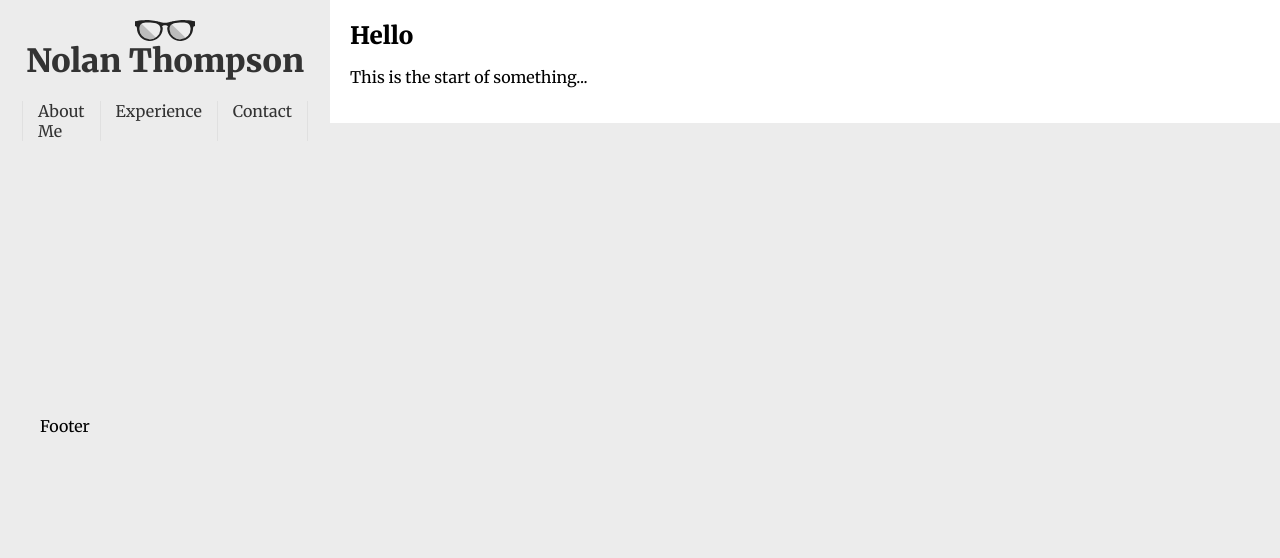
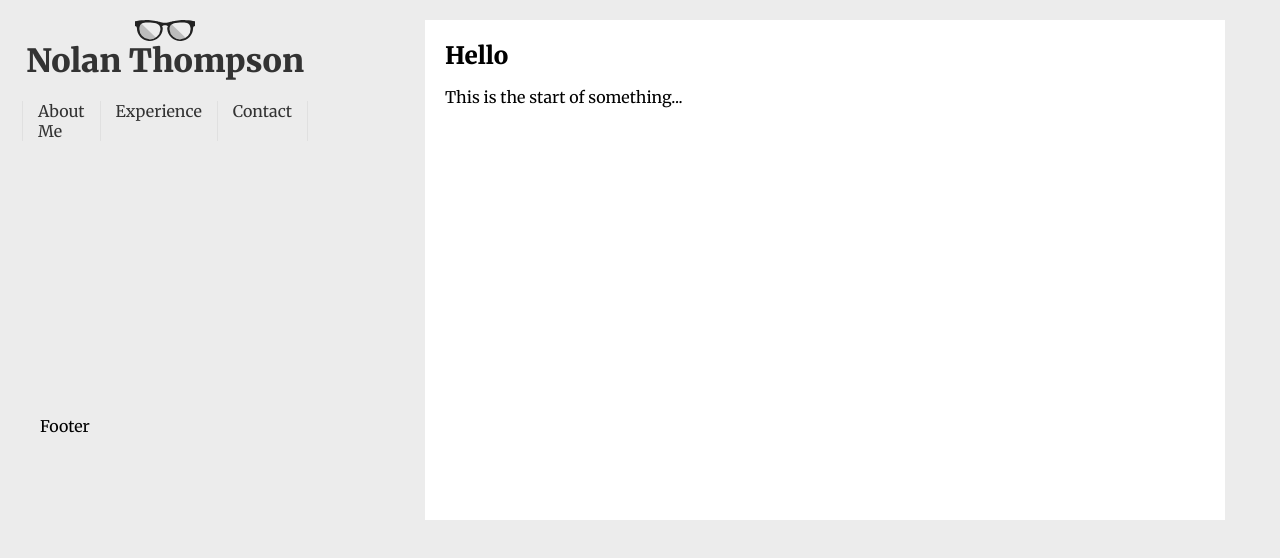
Before and after one commit to r3dscar3/React-Portfolio, a React app: page / in a window 1280 px wide. Shown: the top 558 px of the page. Built offline with nearby package versions, Linux system fonts and the light colour scheme.

Commit message:
merge conflicts

```diff
--- a/src/styles/app.scss
+++ b/src/styles/app.scss
@@ -61,6 +61,10 @@ header {
 
 .content {
 	background-color: #fff;
+	width: 100%;
+	max-width: 800px;
+	margin: 20px auto;
+	min-height: 500px;
 }
 
 footer {
```
